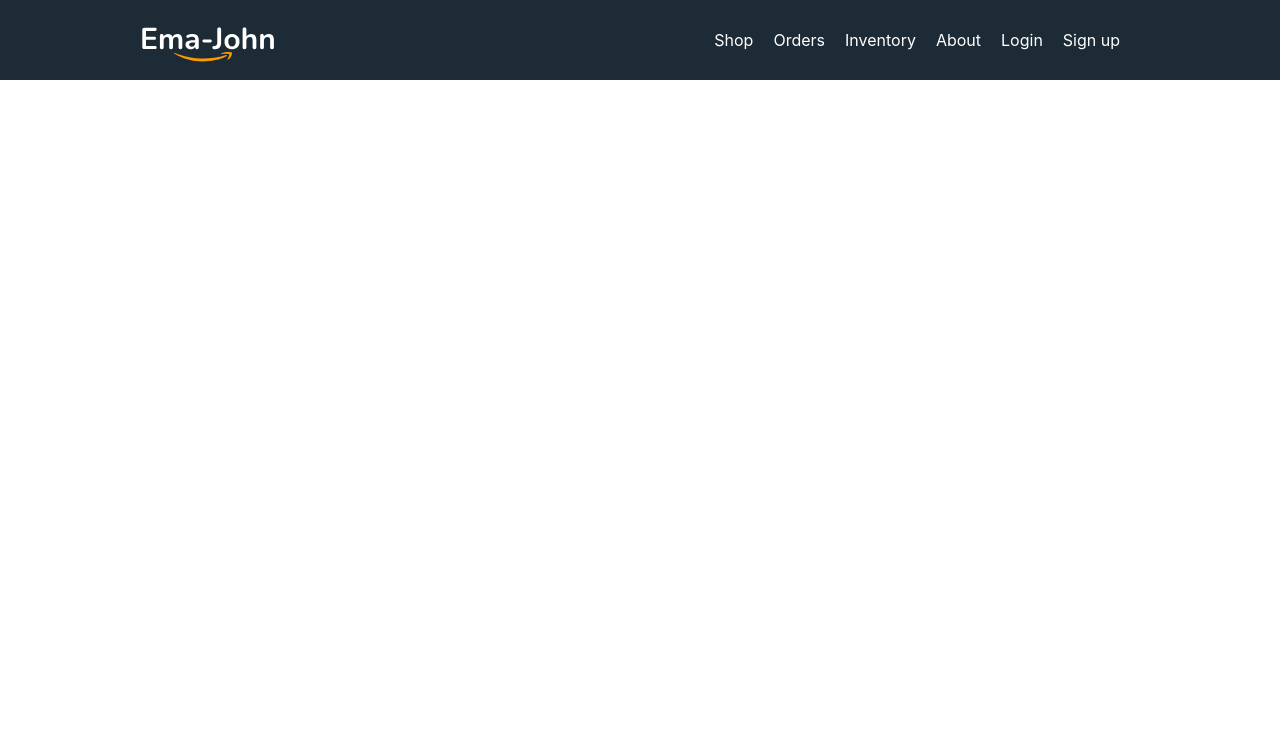
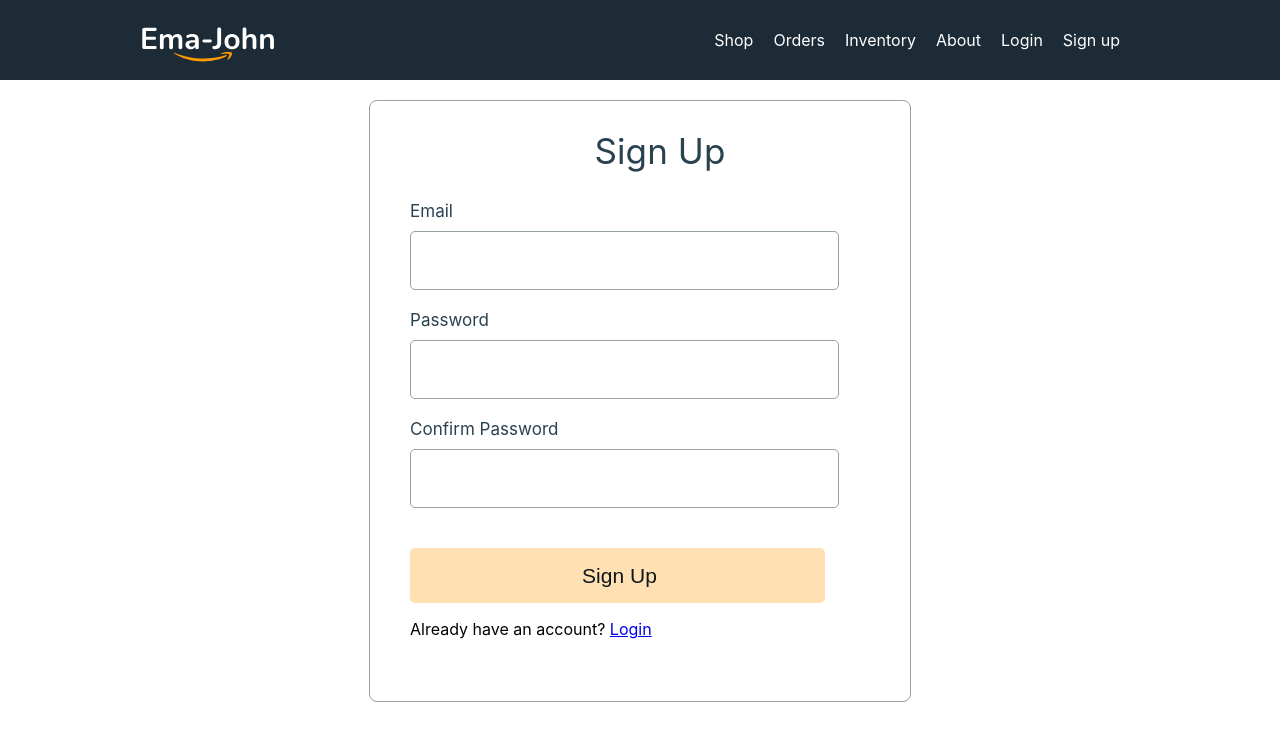
Before and after one commit to sowmik-sec/ama-zon-clone, a React (Create React App) app: page /signup in a window 1280 px wide. Shown: the top 740 px of the page. Built offline with nearby package versions, Linux system fonts and the light colour scheme.

Commit message:
setup auth context under userContext to share auth info

```diff
--- a/src/components/Login/Login.js
+++ b/src/components/Login/Login.js
@@ -5,7 +5,7 @@
 const Login = () => {
   return (
     <div className="form-container">
-      <h2 className="form-title">Please login</h2>
+      <h2 className="form-title">Login</h2>
       <form>
         <div className="form-control">
           <label htmlFor="email">Email</label>
--- a/src/components/SignUp/SignUp.js
+++ b/src/components/SignUp/SignUp.js
@@ -1,7 +1,30 @@
 import React from "react";
+import { Link } from "react-router-dom";
 
 const SignUp = () => {
-  return <div></div>;
+  return (
+    <div className="form-container">
+      <h2 className="form-title">Sign Up</h2>
+      <form>
+        <div className="form-control">
+          <label htmlFor="email">Email</label>
+          <input type="email" name="email" required />
+        </div>
+        <div className="form-control">
+          <label htmlFor="password">Password</label>
+          <input type="password" name="password" required />
+        </div>
+        <div className="form-control">
+          <label htmlFor="confirm">Confirm Password</label>
+          <input type="password" name="confirm" required />
+        </div>
+        <input className="btn-submit" type="submit" value="Sign Up" />
+      </form>
+      <p>
+        Already have an account? <Link to="/login">Login</Link>
+      </p>
+    </div>
+  );
 };
 
 export default SignUp;
--- /dev/null
+++ b/src/contexts/UserContext.js
@@ -0,0 +1,12 @@
+import React, { createContext } from "react";
+
+export const AuthContext = createContext();
+
+const UserContext = ({ children }) => {
+  const authInfo = {};
+  return (
+    <AuthContext.Provider value={authInfo}>{children}</AuthContext.Provider>
+  );
+};
+
+export default UserContext;
--- a/src/index.js
+++ b/src/index.js
@@ -1,13 +1,16 @@
-import React from 'react';
-import ReactDOM from 'react-dom/client';
-import './index.css';
-import App from './App';
-import reportWebVitals from './reportWebVitals';
+import React from "react";
+import ReactDOM from "react-dom/client";
+import "./index.css";
+import App from "./App";
+import reportWebVitals from "./reportWebVitals";
+import UserContext from "./contexts/UserContext";
 
-const root = ReactDOM.createRoot(document.getElementById('root'));
+const root = ReactDOM.createRoot(document.getElementById("root"));
 root.render(
   <React.StrictMode>
-    <App />
+    <UserContext>
+      <App />
+    </UserContext>
   </React.StrictMode>
 );
 
```
